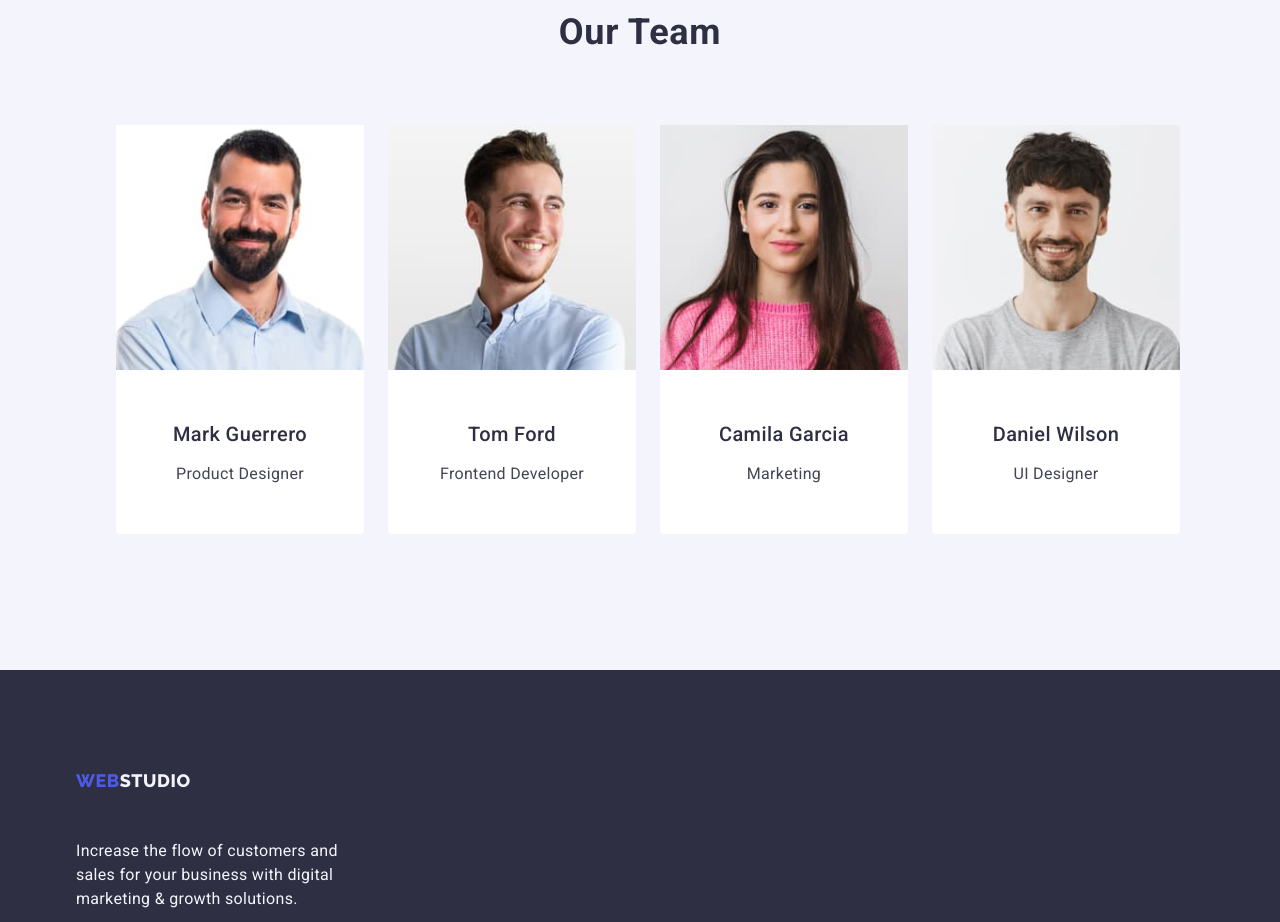
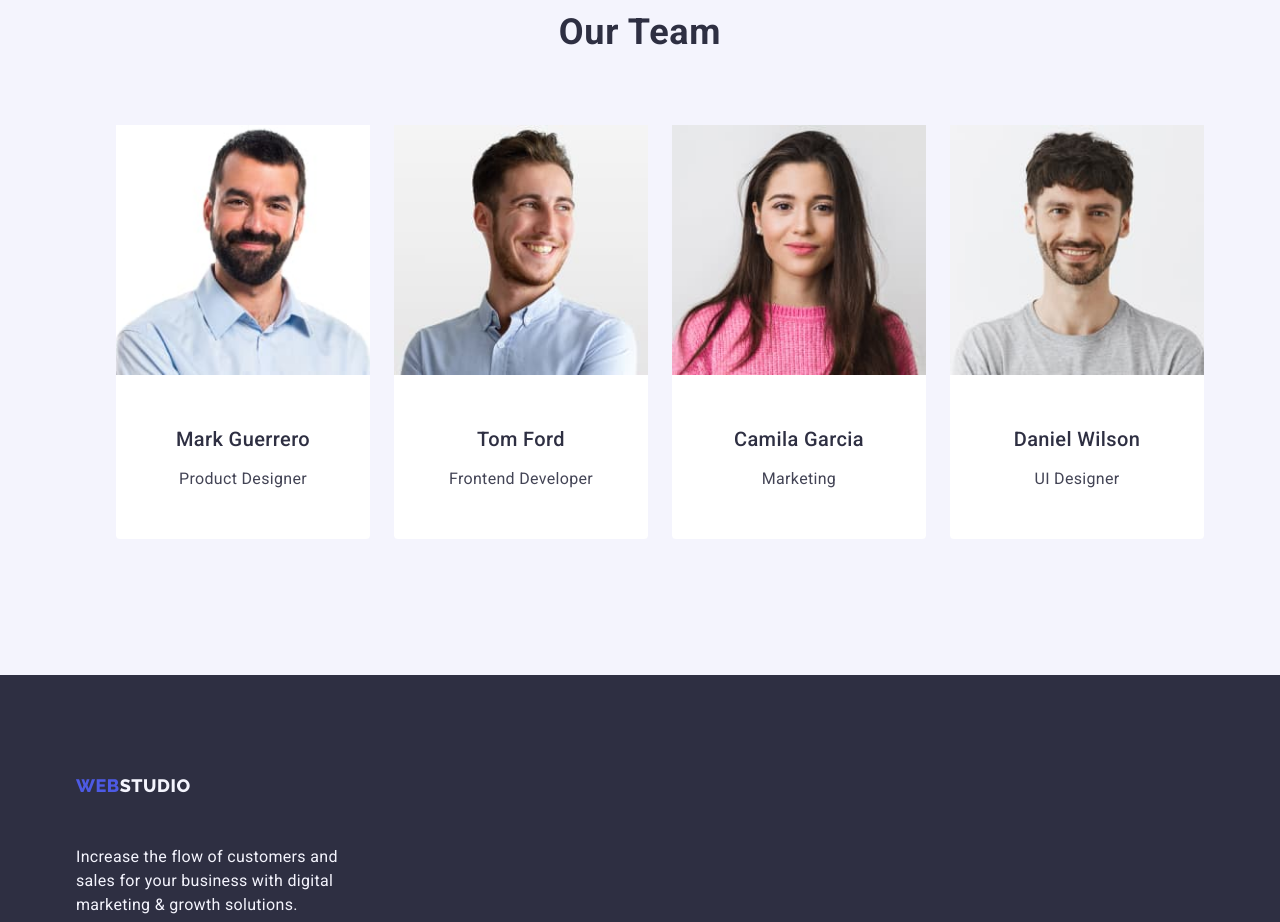
Before and after one commit to KyykMaks/goit-markup-hw-03, a plain HTML site: page index.html in a window 1280 px wide. Shown: the part 1900-2822 px from the top of the page. Drawn offline with nearby package versions, Linux system fonts and the light colour scheme.

Commit message:
Update html

```diff
--- a/css/style.css
+++ b/css/style.css
@@ -212,7 +212,7 @@ img {
 .name-list {
   background-color: var(--white);
   border-radius: 0px 0px 4px 4px;
-  flex-basis: calc((100% - 72px) / 4);
+  width: calc((100% - 72px) / 4);
 }
 .name-gallery {
   display: flex;
@@ -236,7 +236,7 @@ img {
   gap: 24px;
   margin-right: 24px;
 }
-.team : :last-child {
+.team:last-child {
   margin-right: 0;
 }
 .name-index {
```
